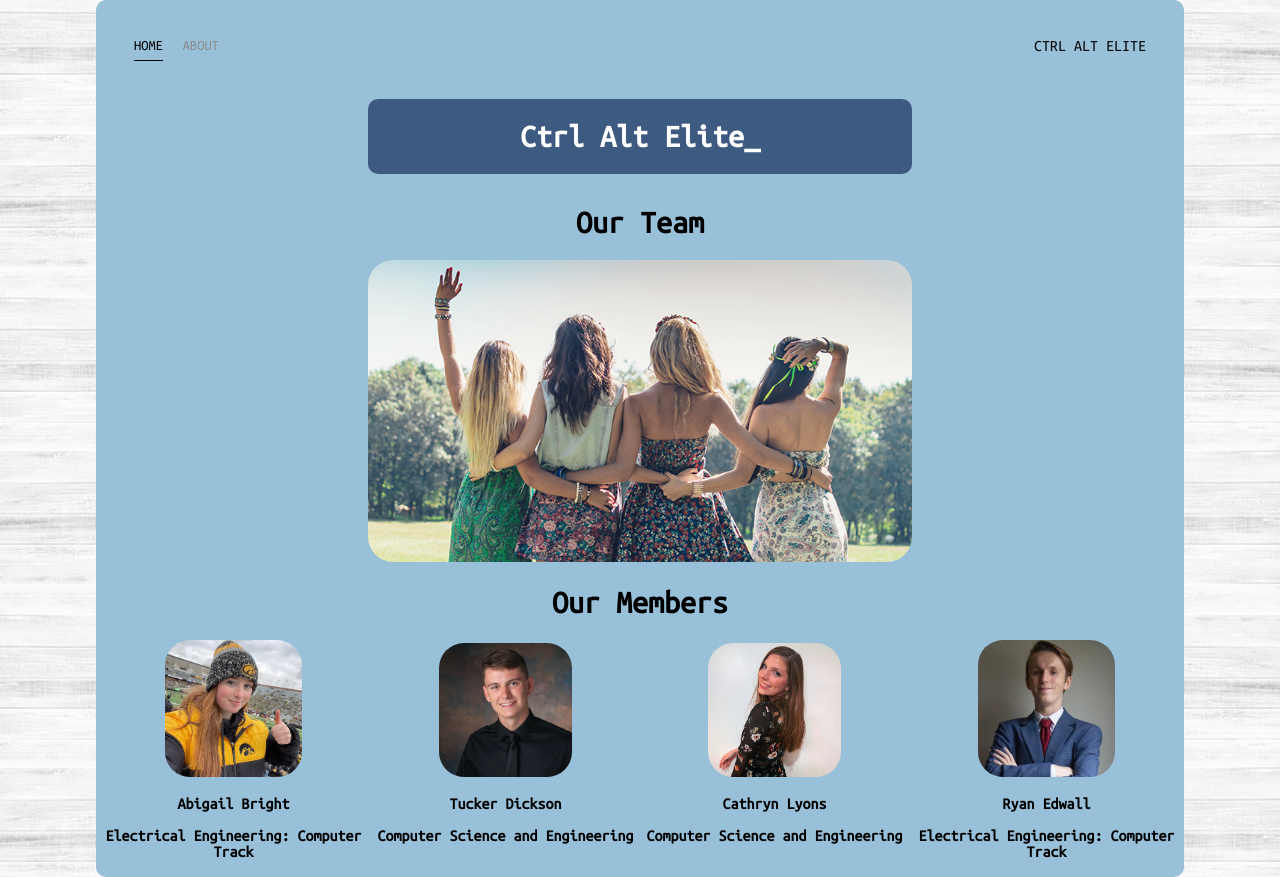
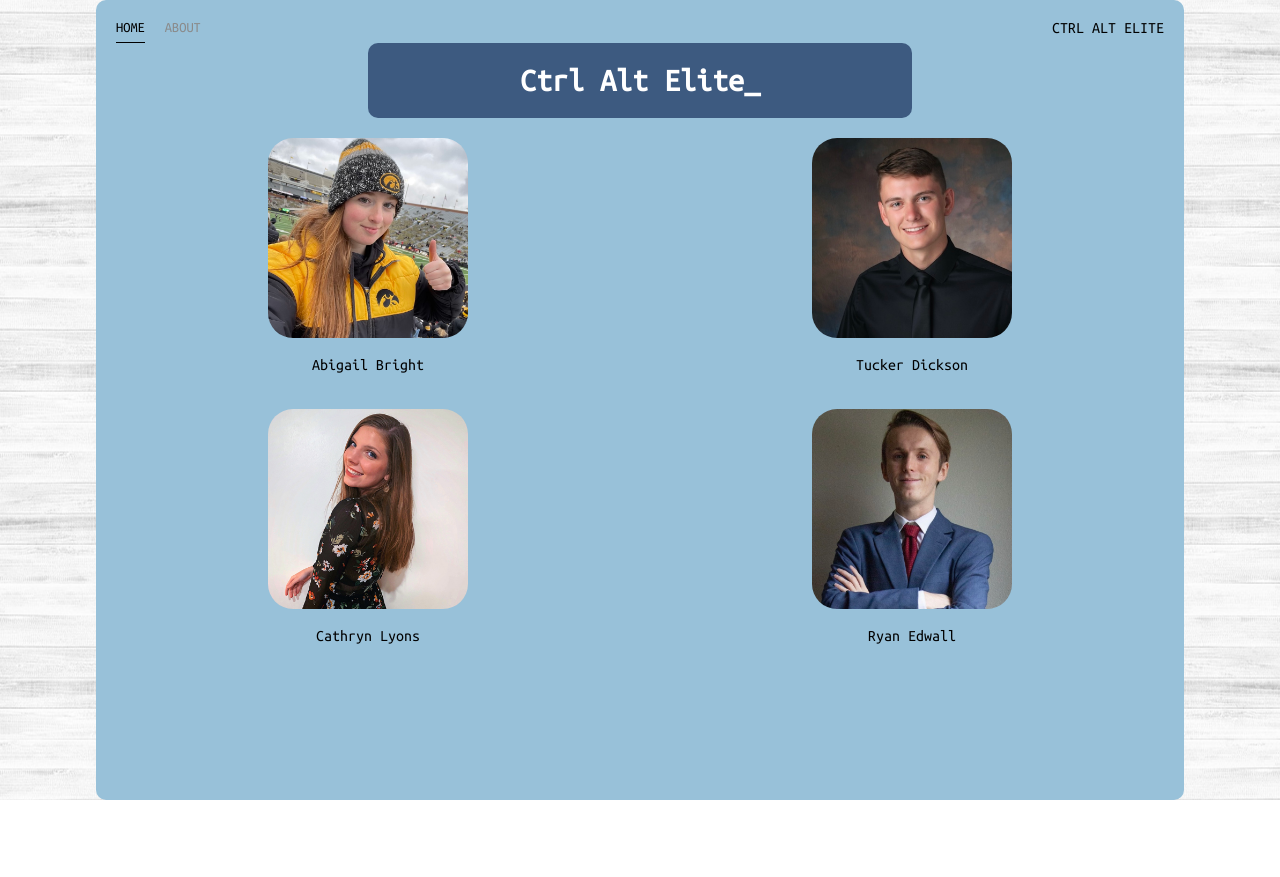
Before and after one commit to tuckerdickson/lab3, a Gatsby site: page / in a window 1280 px wide. After the commit the page ends 800 px from the top, so only its background shows below. Built offline with nearby package versions, Linux system fonts and the light colour scheme; Gatsby itself is replaced by a stand-in of ours.

Commit message:
2x2 on index page

```diff
--- a/src/css/index.css
+++ b/src/css/index.css
@@ -2,7 +2,9 @@
 .navbar-wrapper {
     display: flex;
     justify-content: space-between;
-    padding: 38px;
+    padding-top: 20px;
+    padding-left: 20px;
+    padding-right: 20px;
 }
 
 .left {
@@ -46,9 +48,10 @@
 /* Other */
 .portraitImage
 {
+    margin-top: 20px;
     border-radius: 25px;
-    width:50%;
-    height: 50%;
+    width:200px;
+    height: 200px;
 }
 
 .aboutImage {
@@ -85,7 +88,7 @@ body{
     position: relative;
     margin: auto;
     background-size: 100% 100vh;
-    display: flex;
+    /* display: flex; */
     width: 85%;
     font-family:  "UbuntuMono";
     border-radius: 10px;
@@ -93,10 +96,6 @@ body{
 
 .pageinfo{
     text-align: center;
-}
-
-.pagecontainer{
-
 }
 
 .team-text {
--- a/src/pages/index.js
+++ b/src/pages/index.js
@@ -52,20 +52,20 @@ function MemberList(members)
 {
   return(
     <div class = "members">
-      <div class = "members-message">
-        <h1>Our Members</h1>
-      </div>
+      <div class = "two-column-wrapper">
         {
           members.groupMembers.map(memberInfo =>
-          <th>
+            <>
+              <div class = "member">
                 <a href={memberInfo.webPage}>
                   <img src = {memberInfo.portrait} class = "portraitImage" alt = {memberInfo.name}></img>
                 </a>
                 <p>{memberInfo.name}</p>
-            <p>{memberInfo.major}</p>
-          </th>
+              </div>
+            </>
             )
         }
+      </div>
     </div>
   )
 }
@@ -99,7 +99,7 @@ const IndexPage = () => {
       </div>
 
       <div class = "pageinfo">
-        <div class = "team-content">
+        {/* <div class = "team-content">
           <div class = "team-text">
             <h1>Our Team</h1>
           </div>
@@ -108,7 +108,7 @@ const IndexPage = () => {
               <img src = {groupPhoto} class = "portraitImage"></img>
             </a>
           </div>
-        </div>
+        </div> */}
         {displayMembers}
       </div>
     </main>
```
Also changed, not shown: 1 other file. Lines whose indentation alone changed are shown as unchanged.
